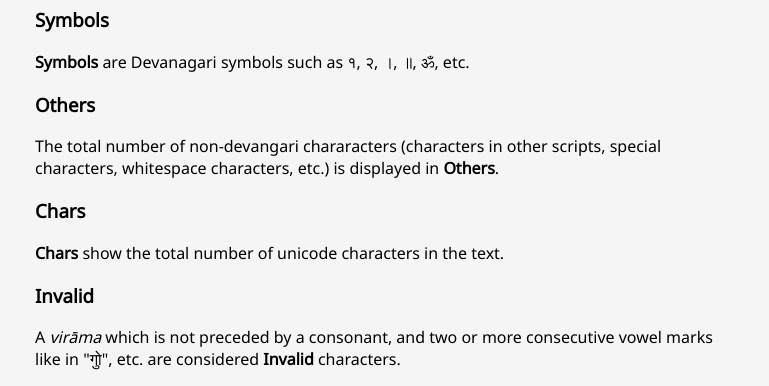
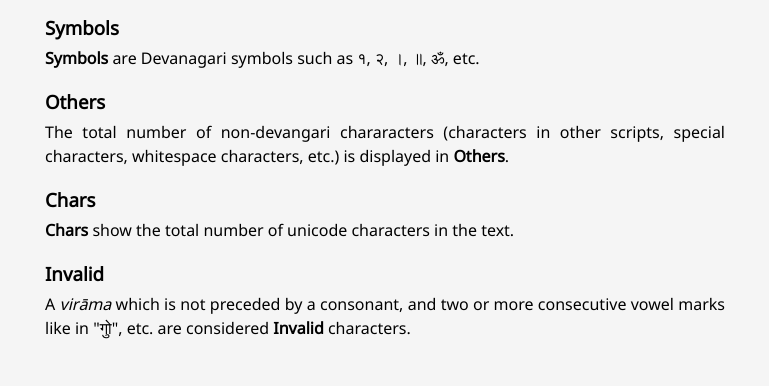
Before and after one commit to vipranarayan14/aksharas-web, a website built with Vite: page index.html in a window 1280 px wide. Shown: the part 1036-1422 px from the top of the page, without its empty margins (255-1024 px from the left). Built offline with nearby package versions, Linux system fonts and the light colour scheme.

Commit message:
fix(styles): fix docs content spacing

```diff
--- a/src/style.css
+++ b/src/style.css
@@ -72,8 +72,22 @@ main,
   font-style: italic;
 }
 
+#docs {
+  margin: 45px 10px;
+}
+
 #docs h1 {
   text-align: center;
+}
+
+#docs h3 {
+  margin-bottom: 6px;
+}
+
+#docs p {
+  text-align: justify;
+  line-height: 1.5;
+  margin-top: 0;
 }
 
 @media only screen and (min-width: 700px) {
```
